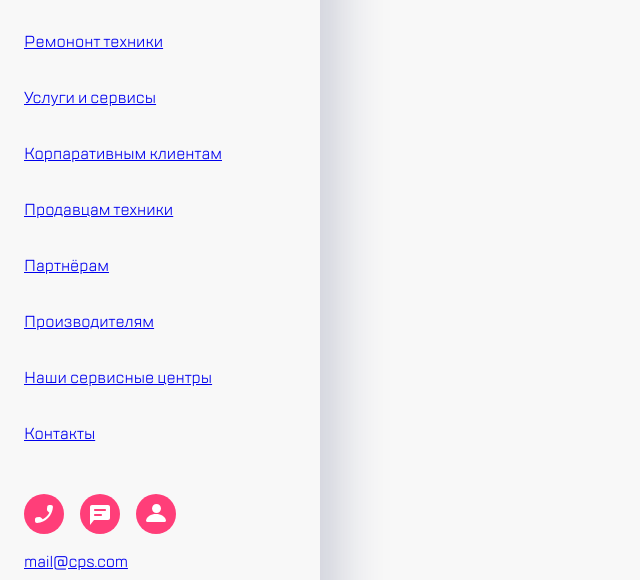
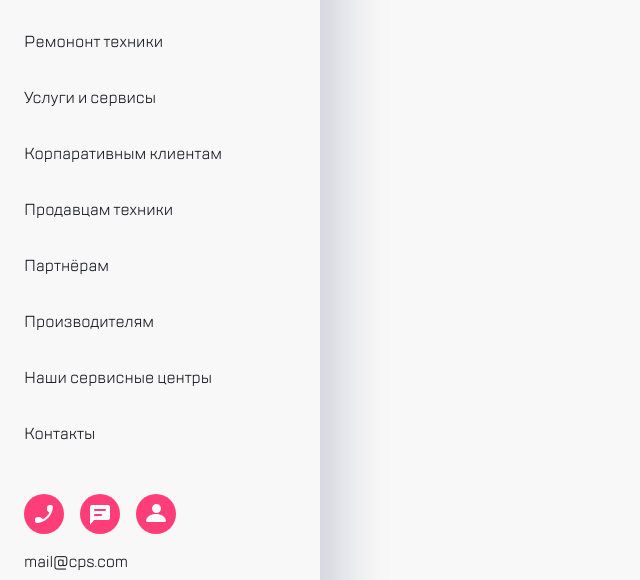
Before and after one commit to polotataaa/polotata-github.io-aside, a plain HTML site: page index.html in a window 1280 px wide. Shown: the part 86-666 px from the top of the page, without its empty margins (0-640 px from the left). Drawn offline with Linux system fonts and the light colour scheme.

Commit message:
Update zeroing_out.css

```diff
--- a/css/zeroing_out.css
+++ b/css/zeroing_out.css
@@ -40,3 +40,8 @@ body {
 	background-color: inherit;
 	background-color: #F8F8F8;
 }
+
+a{
+	text-decoration: none;
+	color: #1B1C21;
+}
```
